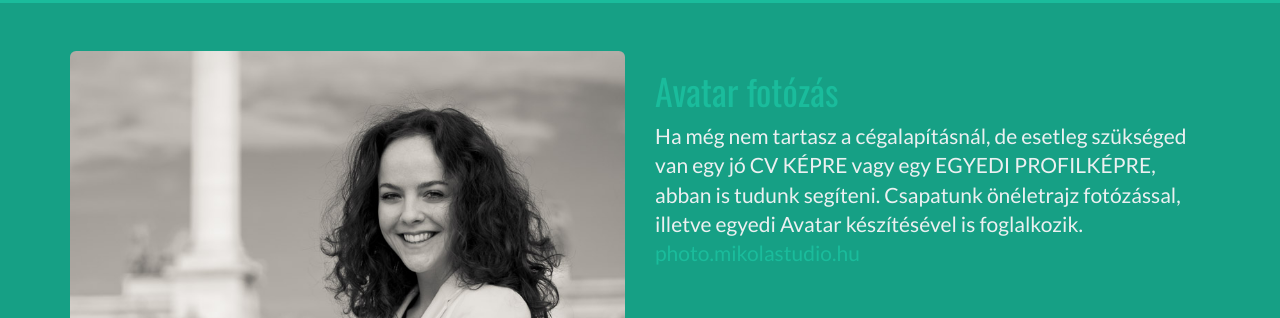
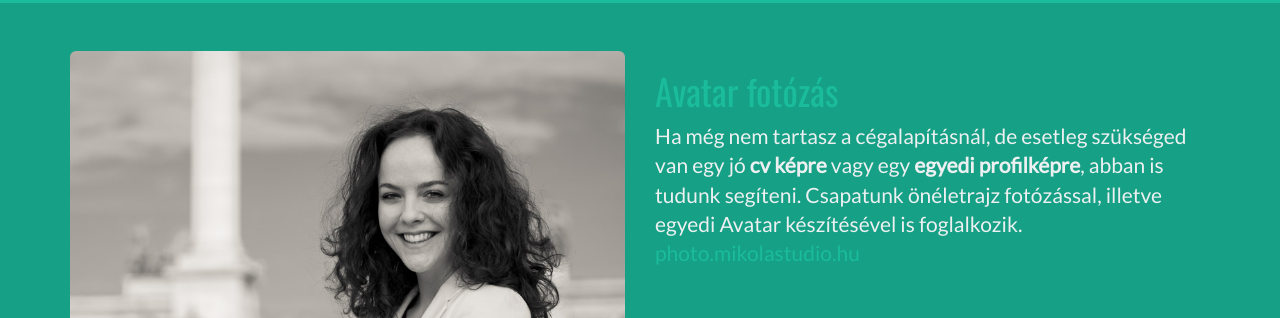
Before and after one commit to piffie/mikolastudio, a plain HTML site: page index.html in a window 1280 px wide. Shown: the part 1900-2218 px from the top of the page. Drawn offline with nearby package versions, Linux system fonts and the light colour scheme.

Commit message:
fixed capitalization in texts

```diff
--- a/index.html
+++ b/index.html
@@ -166,7 +166,7 @@ Cégünk azért jött létre, hogy segítsünk ennek kiépítésében. Fiatal, r
                 </div> <!-- end col-sm-6 -->
                 <div class="col-sm-6 feature-section-right">
                     <h1 class="feature-section-heading"><a href="http://photo.mikolastudio.hu">Avatar fotózás</a></h1>
-                    <p class="feature-section-text lead">Ha még nem tartasz a cégalapításnál, de esetleg szükséged van egy jó CV KÉPRE vagy egy EGYEDI PROFILKÉPRE, abban is tudunk segíteni. Csapatunk önéletrajz fotózással, illetve egyedi Avatar készítésével is foglalkozik.
+                    <p class="feature-section-text lead">Ha még nem tartasz a cégalapításnál, de esetleg szükséged van egy jó <b>cv képre</b> vagy egy <b>egyedi profilképre</b>, abban is tudunk segíteni. Csapatunk önéletrajz fotózással, illetve egyedi Avatar készítésével is foglalkozik.
                     <br /><a href="http://photo.mikolastudio.hu">photo.mikolastudio.hu</a></p>
                 </div> <!-- end col-sm-6 -->
             </div> <!-- end row -->
```
